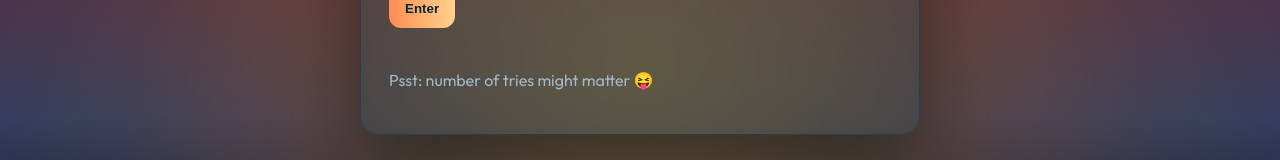
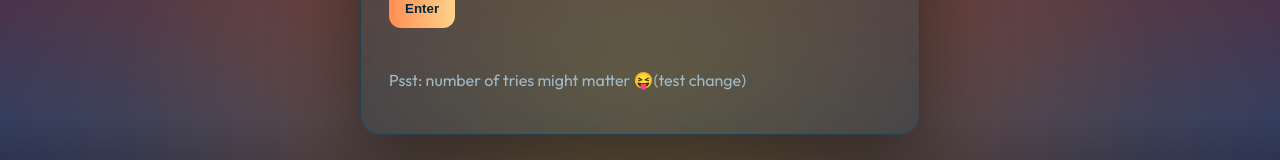
Before and after one commit to alysartabet/AT25, a plain HTML site: page index.html in a window 1280 px wide. Shown: the part 446-606 px from the top of the page. Drawn offline with nearby package versions, Linux system fonts and the light colour scheme; no server answers; a web font is replaced by a local one.

Commit message:
test to see if update is universal

```diff
--- a/index.html
+++ b/index.html
@@ -28,7 +28,7 @@
 
       <button id="enterBtn" class="btn primary" type="button">Enter</button>
       <p id="gateMsg" class="gate-msg" role="alert"></p>
-      <p class="hint">Psst: number of tries might matter 😝</p>
+      <p class="hint">Psst: number of tries might matter 😝(test change)</p>
     </div>
   </div>
 
```
